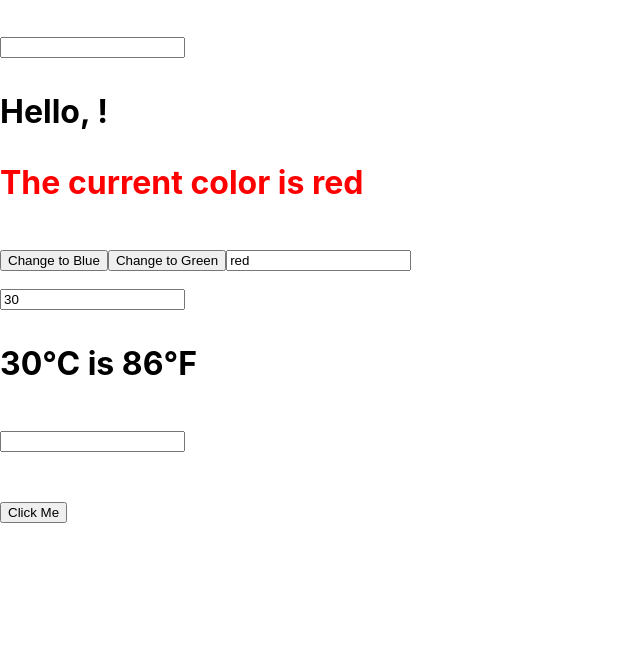
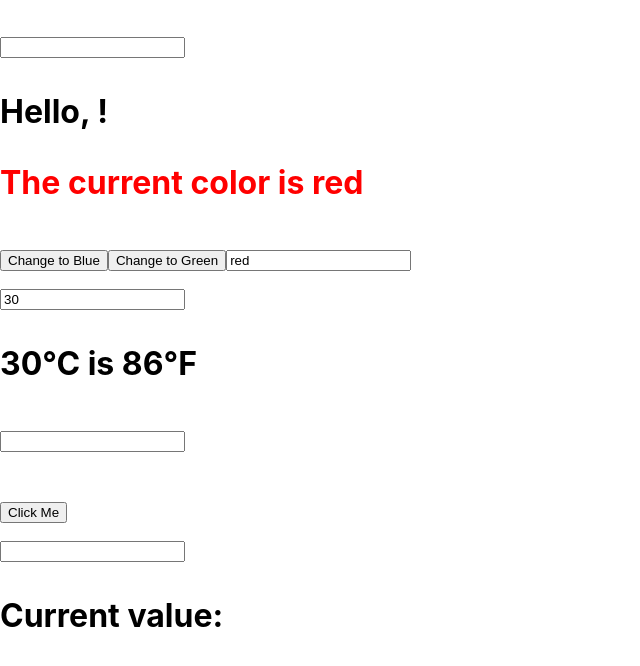
Before and after one commit to salinpaul94/60_DAY_PLAN_FOR_CROSS_PALTFORM_DEVELOPMENT, a React (Create React App) app in the folder test-roject/: page / in a window 1280 px wide. Shown: the top 666 px of the page, without its empty margins (0-640 px from the left). Built offline with nearby package versions, Linux system fonts and the light colour scheme.

Commit message:
event input

```diff
--- a/test-roject/src/App.js
+++ b/test-roject/src/App.js
@@ -1,6 +1,7 @@
 import './App.css';
 import Button from './components/ButtonEventHandling';
 import ColorChangeUseState from './components/ColorChangeUseStage';
+import InputFieldEventHandling from './components/InputFieldEventHandling';
 import NameFormUseState from './components/NameFormUseState';
 import TaskListUseState from './components/TaskListUseState';
 import TemperatureConverterUseState from './components/TemperatureConverterUseState';
@@ -12,6 +13,7 @@
     <TemperatureConverterUseState/>
     <TaskListUseState/>
     <Button/>
+    <InputFieldEventHandling/>
   </h1>
 )
 
--- /dev/null
+++ b/test-roject/src/components/InputFieldEventHandling.js
@@ -0,0 +1,18 @@
+import React, { useState } from "react";
+
+function InputFieldEventHandling() {
+  const [value, setValue] = useState('');
+
+  const handleClick = (e) => {
+    setValue(e.target.value);
+  };
+
+  return (
+    <div>
+      <input type="text" value={value} onChange={handleClick} />
+      <p>Current value: {value}</p>
+    </div>
+  );
+}
+
+export default InputFieldEventHandling;
```
